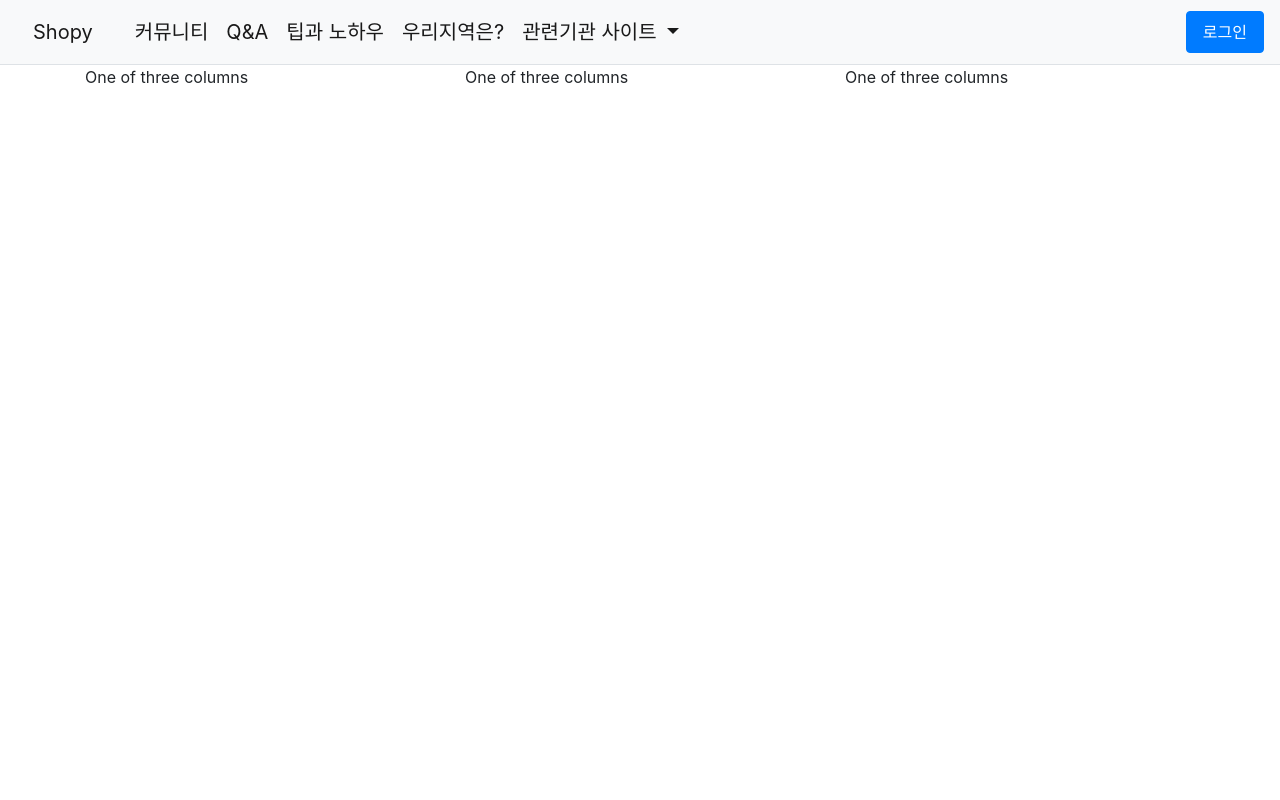
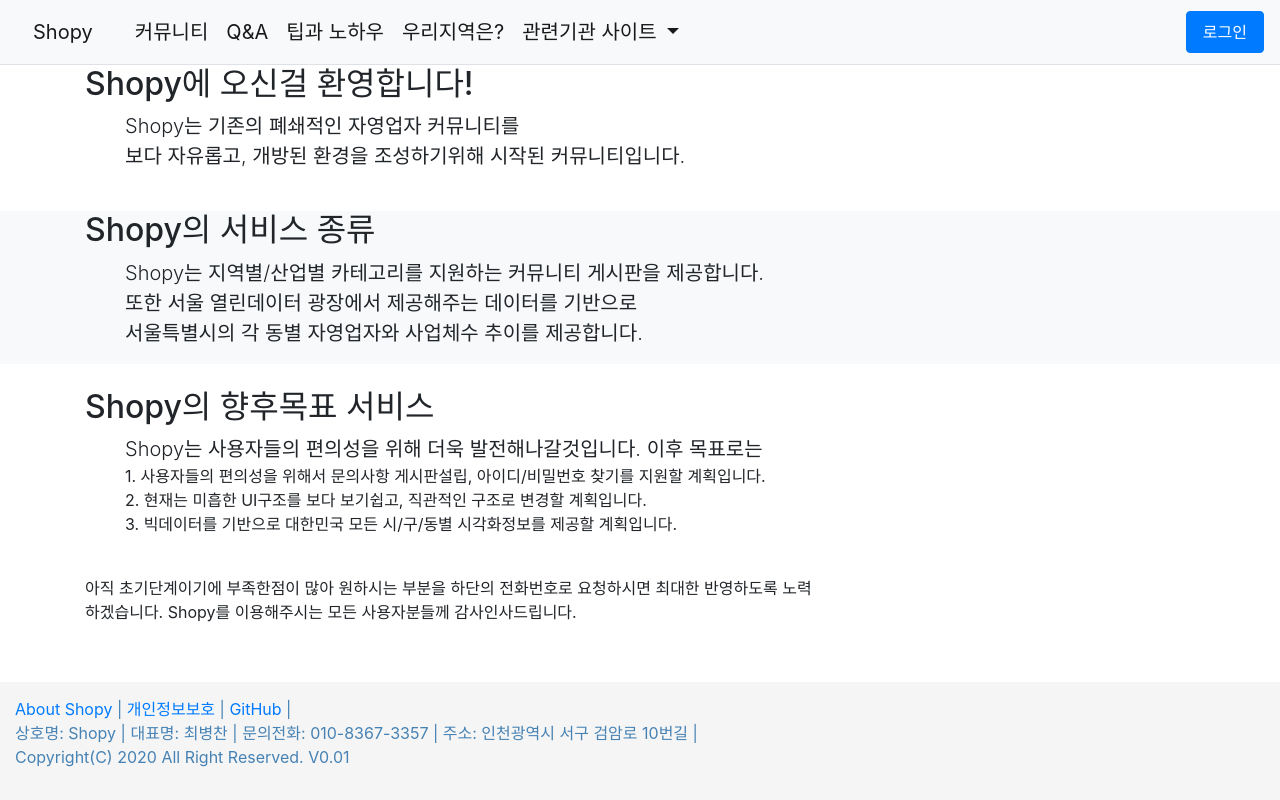
Before and after one commit to moongligh/django_project, a Django app: page / in a window 1280 px wide. Run offline with Django 3.2, Linux system fonts and the light colour scheme; some libraries are stand-ins or nearby versions.

Commit message:
2020-06-08 home.html modify

```diff
--- a/templates/base.html
+++ b/templates/base.html
@@ -13,6 +13,18 @@
         <link rel='stylesheet' type='text/css' href='{% static "style.css" %}'>
 
         <title>우리는 Shopy!</title>
+
+        <style>
+            footer {
+                left: 0;
+                bottom: 0;
+                width: 100%;
+                background-color: whitesmoke;
+                color: steelblue;
+                padding: 15px;
+                position: absolute;
+              }
+        </style>
     </head>
 
     <body>
@@ -22,6 +34,9 @@
         <!--- 상속받는 템플릿의 구현부분--->
         {% block content %}
         {% endblock %}
+
+        <!-- footer -->
+        {% include 'footer.html' %}
 
         <!-- JQuery JS-->
         <script src="{% static 'js/jquery-3.5.1.min.js' %}"></script>
--- a/templates/footer.html
+++ b/templates/footer.html
@@ -1,13 +1,12 @@
 <footer class="container-fluid navbar-fixed-bottom">
-    <!-- 임시제작 HTML -->
-    <p>About Shopy</p>
-    <p>개인정보보호</p>
-    <p>GitHub</p>
-    V0.01 <br/>
+    <a href=''>About Shopy</a> <span> | </span>
+    <a href=''>개인정보보호</a> <span> | </span>
+    <a href='https://github.com/moongligh/django_project' target='_blank'>GitHub</a> <span> | </span>
+    <br/>
 
-    <p>상호명: Shopy</p>
-    <p>대표명: 최병찬</p>
-    <p>문의전화: 010-8367-3357</p>
-    <br/>
-    <p>주소: 인천광역시 서구 검암로 10번길</p>
+    <span>상호명: Shopy</span> <span> | </span>
+    <span>대표명: 최병찬</span> <span> | </span>
+    <span>문의전화: 010-8367-3357</span> <span> | </span>
+    <span>주소: 인천광역시 서구 검암로 10번길</span> <span> | </span>
+    <p class='copyright'>Copyright(C) 2020 All Right Reserved.  V0.01</p>
 </footer>
--- a/templates/shopy/home.html
+++ b/templates/shopy/home.html
@@ -1,27 +1,56 @@
 {% extends 'base.html' %}
 
 {% block content %}
-<div class="container-fluid">
-    <div class="row-fluid">
-      <div class="span2">
-        <!--사이드바 내용-->
-      </div>
-      <div class="span10">
-        <!--본문 내용-->
+<body id="page-top">
+  <section id="about">
+    <div class="container">
+      <div class="row">
+        <div class="col-lg-8 mx">
+          <h2>Shopy에 오신걸 환영합니다!</h2>
+          <ul>
+            <li class="lead">Shopy는 기존의 폐쇄적인 자영업자 커뮤니티를</li>
+            <li class="lead">보다 자유롭고, 개방된 환경을 조성하기위해 시작된 커뮤니티입니다.</li>
+          </ul>
+        </div>
       </div>
     </div>
-  </div>
-  <div class="container">
-    <div class="row">
-      <div class="col-sm">
-        One of three columns
-      </div>
-      <div class="col-sm">
-        One of three columns
-      </div>
-      <div class="col-sm">
-        One of three columns
+  </section>
+  <br/>
+  <section id="services" class="bg-light">
+    <div class="container">
+      <div class="row">
+        <div class="col-lg-8 mx">
+          <h2>Shopy의 서비스 종류</h2>
+          <ul>
+            <li class="lead">Shopy는 지역별/산업별 카테고리를 지원하는 커뮤니티 게시판을 제공합니다.</li>
+            <li class="lead">또한 서울 열린데이터 광장에서 제공해주는 데이터를 기반으로</li>
+            <li class="lead">서울특별시의 각 동별 자영업자와 사업체수 추이를 제공합니다.</li>
+          </ul>
+        </div>
       </div>
     </div>
-  </div>
+  </section>
+  <br/>
+  <section id="modify">
+    <div class="container">
+      <div class="row">
+        <div class="col-lg-8 mx">
+          <h2>Shopy의 향후목표 서비스</h2>
+          <ul>
+            <li class="lead">Shopy는 사용자들의 편의성을 위해 더욱 발전해나갈것입니다. 이후 목표로는</li>
+            <li>1. 사용자들의 편의성을 위해서 문의사항 게시판설립, 아이디/비밀번호 찾기를 지원할 계획입니다.</li>
+            <li>2. 현재는 미흡한 UI구조를 보다 보기쉽고, 직관적인 구조로 변경할 계획입니다.</li>
+            <li>3. 빅데이터를 기반으로 대한민국 모든 시/구/동별 시각화정보를 제공할 계획입니다.</li>
+          </ul>
+          <br/>
+          <p>
+            아직 초기단계이기에 부족한점이 많아 원하시는 부분을 하단의 전화번호로 요청하시면 최대한 반영하도록 노력하겠습니다.
+            Shopy를 이용해주시는 모든 사용자분들께 감사인사드립니다.
+          </p>
+        </div>
+      </div>
+    </div>
+  </section>
+
+</body>
 {% endblock %}
```
Also changed, not shown: templates/board_base.html (+13 -1 lines), templates/shopy/Our_Local_Is/our_local_is.html (+14 -15 lines), static/style.css (line endings or trailing spaces).
